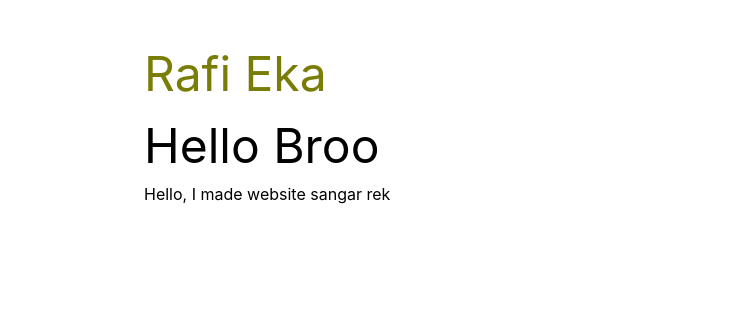
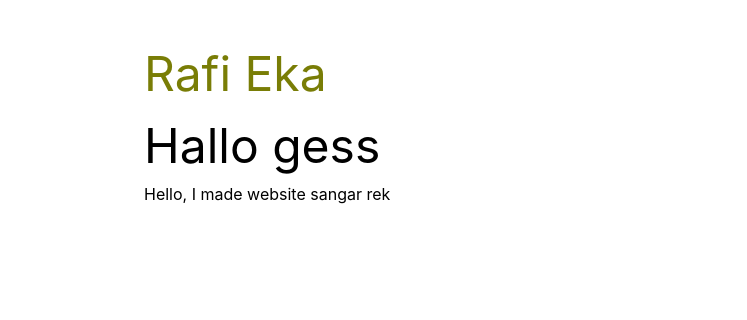
Before and after one commit to Shandregaz/SIMETRI, a plain HTML site: page index.html in a window 1280 px wide. Shown: the part 210-530 px from the top of the page, 0-747 px from the left. Drawn offline with nearby package versions, Linux system fonts and the light colour scheme.

Commit message:
change name

```diff
--- a/index.html
+++ b/index.html
@@ -25,7 +25,7 @@
     <div class="containerTextHero">
         <!-- text -->
          <h2 class="title">Rafi Eka</h2>
-         <h2>Hello Broo</h2>
+         <h2>Hallo gess</h2>
          <p>Hello, I made website sangar rek</p>
     </div>
    </div >
```
